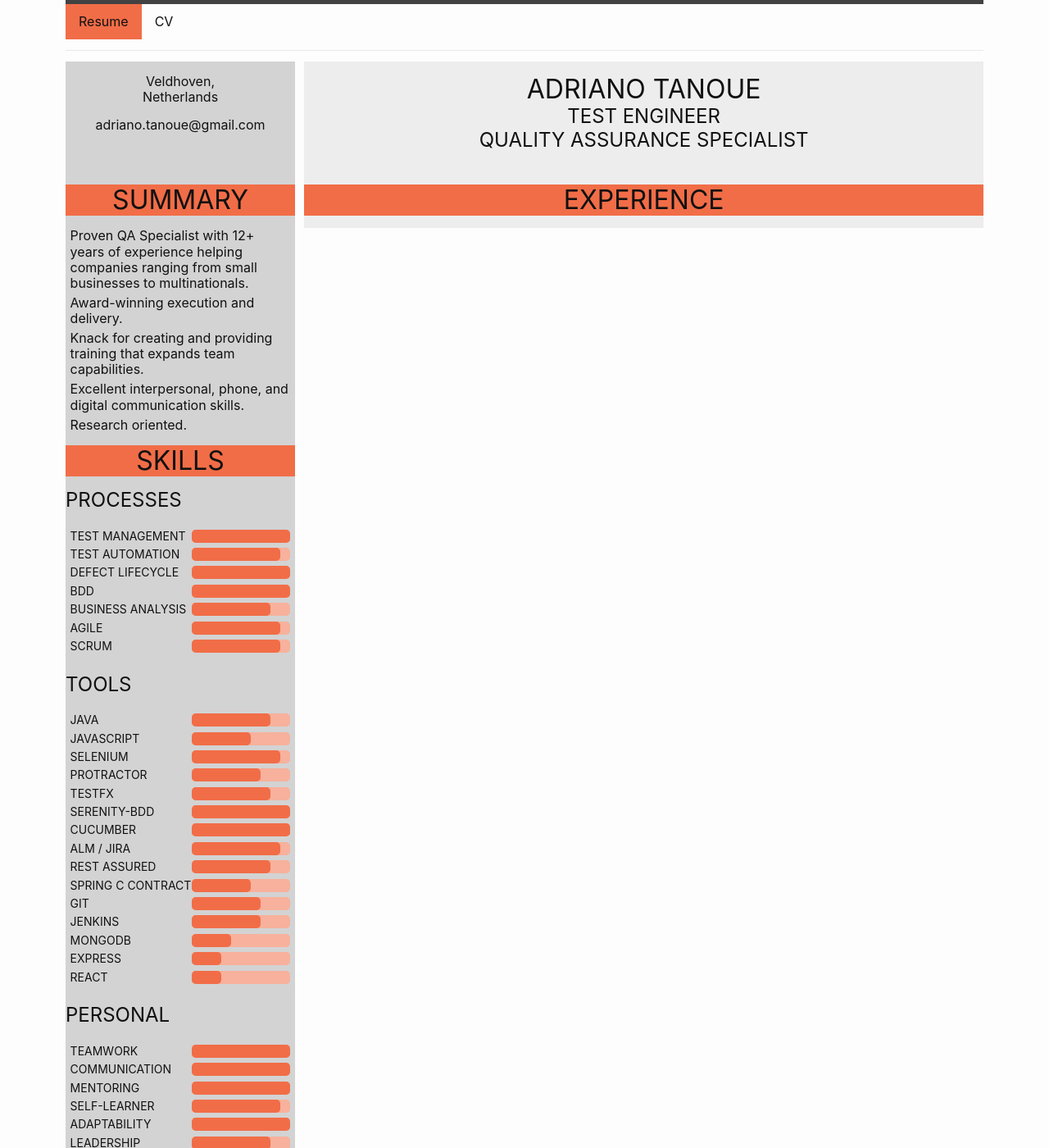
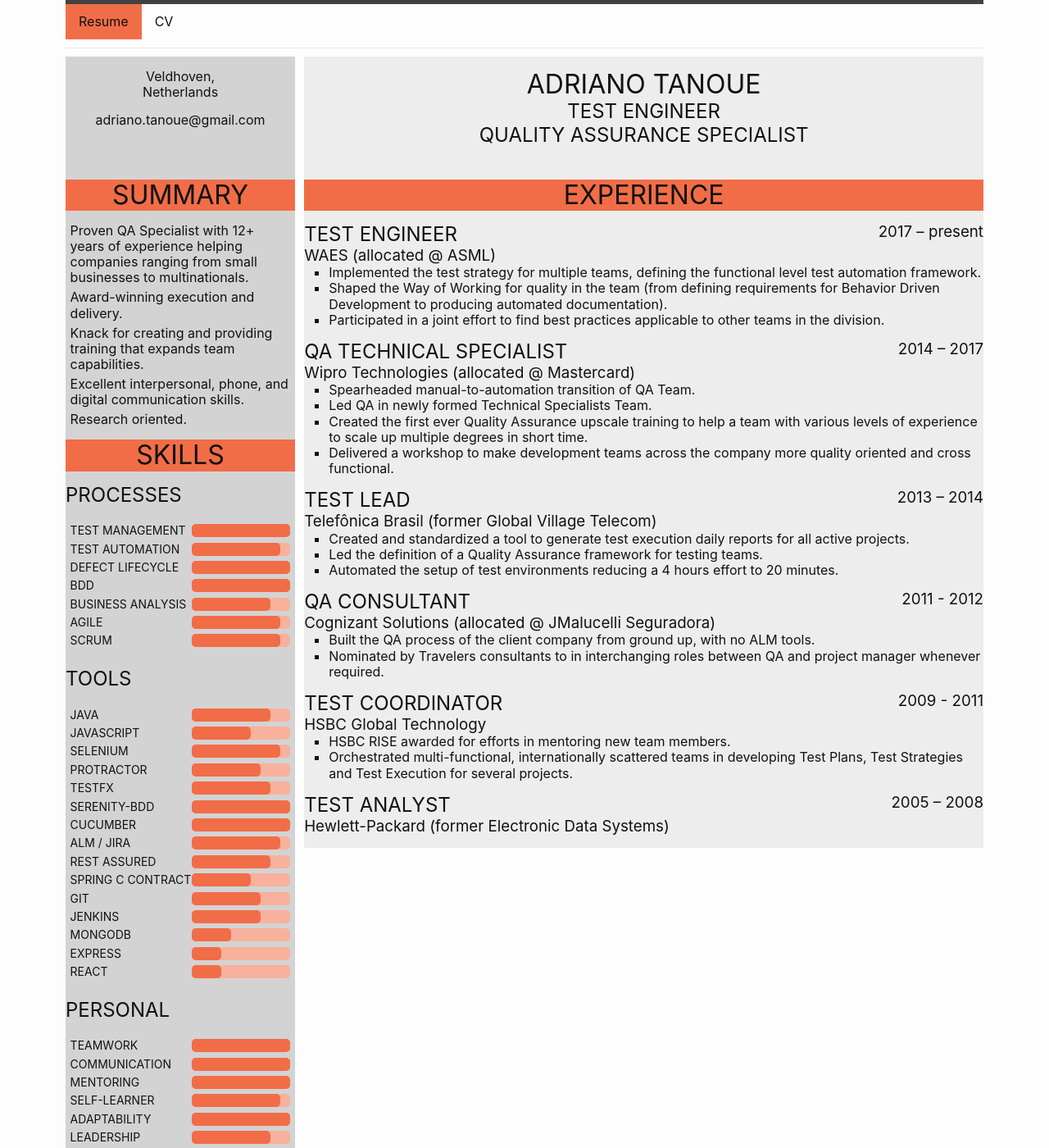
Before and after one commit to nu75h311/nu75h311.github.io, a Jekyll site: the page built from index.md, in a window 1280 px wide and 1400 px high. Shown: the whole window at 82% size. Built offline with Jekyll 4.4.1, drawn with Linux system fonts in a browser that asks for light colours.

Commit message:
experience

```diff
--- /dev/null
+++ b/_data/experience.json
@@ -0,0 +1,59 @@
+{
+    "jobs": [
+        {
+            "role": "TEST ENGINEER",
+            "company": "WAES (allocated @ ASML)",
+            "period": "2017 – present",
+            "achievements": [
+                "Implemented the test strategy for multiple teams, defining the functional level test automation framework.",
+                "Shaped the Way of Working for quality in the team (from defining requirements for Behavior Driven Development to producing automated documentation).",
+                "Participated in a joint effort to find best practices applicable to other teams in the division."
+            ]
+        },
+        {
+            "role": "QA TECHNICAL SPECIALIST",
+            "company": "Wipro Technologies (allocated @ Mastercard)",
+            "period": "2014 – 2017",
+            "achievements": [
+                "Spearheaded manual-to-automation transition of QA Team.",
+                "Led QA in newly formed Technical Specialists Team.",
+                "Created the first ever Quality Assurance upscale training to help a team with various levels of experience to scale up multiple degrees in short time.",
+                "Delivered a workshop to make development teams across the company more quality oriented and cross functional."
+            ]
+        },
+        {
+            "role": "TEST LEAD",
+            "company": "Telefônica Brasil (former Global Village Telecom)",
+            "period": "2013 – 2014",
+            "achievements": [
+                "Created and standardized a tool to generate test execution daily reports for all active projects.",
+                "Led the definition of a Quality Assurance framework for testing teams.",
+                "Automated the setup of test environments reducing a 4 hours effort to 20 minutes."
+            ]
+        },
+        {
+            "role": "QA CONSULTANT",
+            "company": "Cognizant Solutions (allocated @ JMalucelli Seguradora)",
+            "period": "2011 - 2012",
+            "achievements": [
+                "Built the QA process of the client company from ground up, with no ALM tools.",
+                "Nominated by Travelers consultants to in interchanging roles between QA and project manager whenever required."
+            ]
+        },
+        {
+            "role": "TEST COORDINATOR",
+            "company": "HSBC Global Technology",
+            "period": "2009 - 2011",
+            "achievements": [
+                "HSBC RISE awarded for efforts in mentoring new team members.",
+                "Orchestrated multi-functional, internationally scattered teams in developing Test Plans, Test Strategies and Test Execution for several projects."
+            ]
+        },
+        {
+            "role": "TEST ANALYST",
+            "company": "Hewlett-Packard (former Electronic Data Systems)",
+            "period": "2005 – 2008",
+            "achievements": []
+        }
+    ]
+}
--- a/_includes/experience.html
+++ b/_includes/experience.html
@@ -1,3 +1,16 @@
 <div>
+    {% assign jobs = site.data.experience.jobs %}
+
     <h1 class="section-title">EXPERIENCE</h1>
+
+    {% for job in jobs %}
+        <h2 class="role">{{ job.role }}</h2>
+        <h3 class="period">{{ job.period }}</h3>
+        <h3 class="company">{{ job.company }}</h3>
+        <ul class="achievements">
+            {% for achievement in job.achievements %}
+                <li>{{ achievement }}</li>
+            {% endfor %}
+        </ul>
+    {% endfor %}
 </div>
--- a/_sass/minima/_layout.scss
+++ b/_sass/minima/_layout.scss
@@ -5,23 +5,24 @@
   width       : $max-width;
   margin-left : auto;
   margin-right: auto;
-  padding     : $spacing-unit*2.5 0;
+  padding     : $spacing-unit/3 0;
 }
 
 /**
  * Site header
  */
 .site-header {
+  width           : $max-width;
+  margin-left     : auto;
+  margin-right    : auto;
   z-index         : 1;
   background-color: $background-color;
   overflow        : hidden;
-  position        : fixed;
+  position        : sticky;
   top             : 0;
-  width           : $max-width;
-  align-self      : center;
   border-top      : 5px solid $brand-color-dark;
   border-bottom   : 1px solid $brand-color-light;
-  min-height      : $spacing-unit * 1.865;
+  min-height      : $spacing-unit * 1.75;
   line-height     : $base-line-height * $base-font-size * 2.25;
 }
 
--- a/_sass/minima/custom-styles.scss
+++ b/_sass/minima/custom-styles.scss
@@ -84,3 +84,22 @@
     margin    : 0;
     text-align: center;
 }
+
+.role {
+    margin: 0;
+    float : left;
+}
+
+.period {
+    margin: 0;
+    float : right;
+}
+
+.company {
+    margin: 0;
+    clear : both;
+}
+
+.achievements {
+    list-style-type: square;
+}
```
